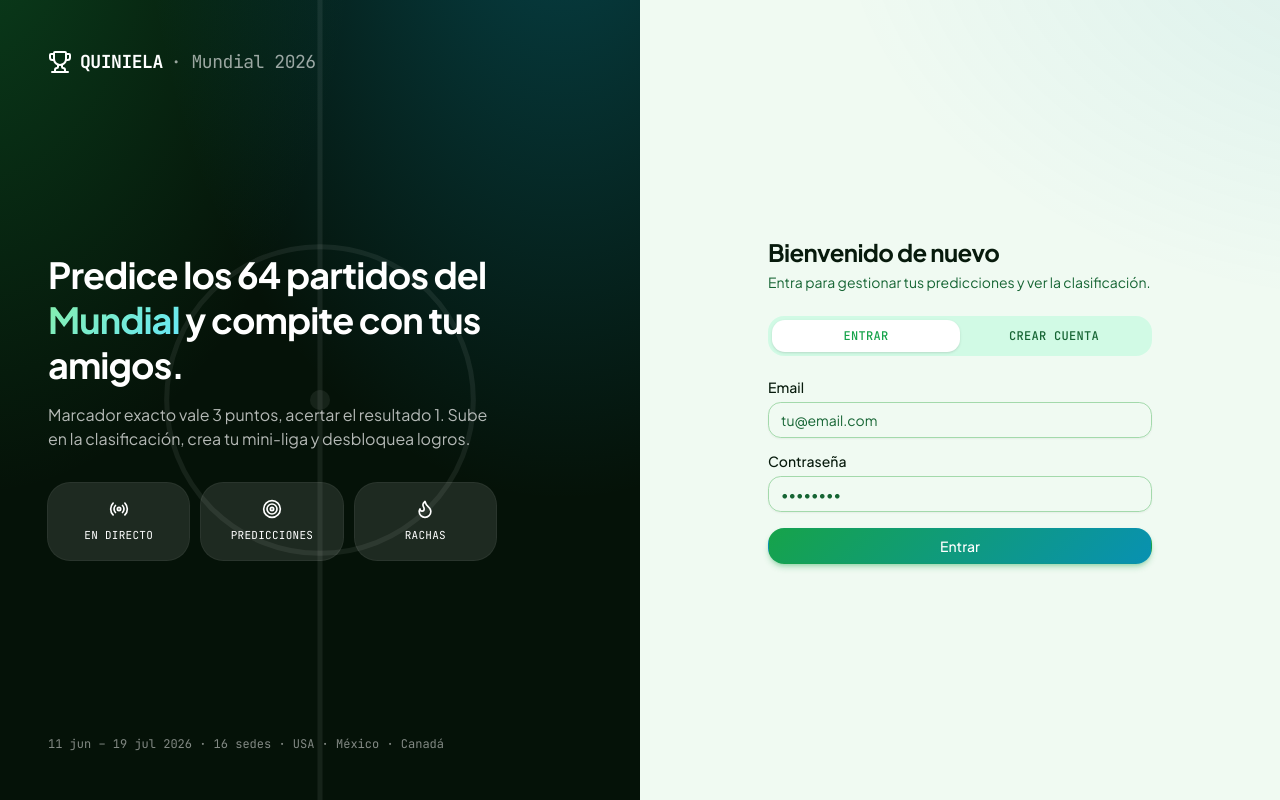
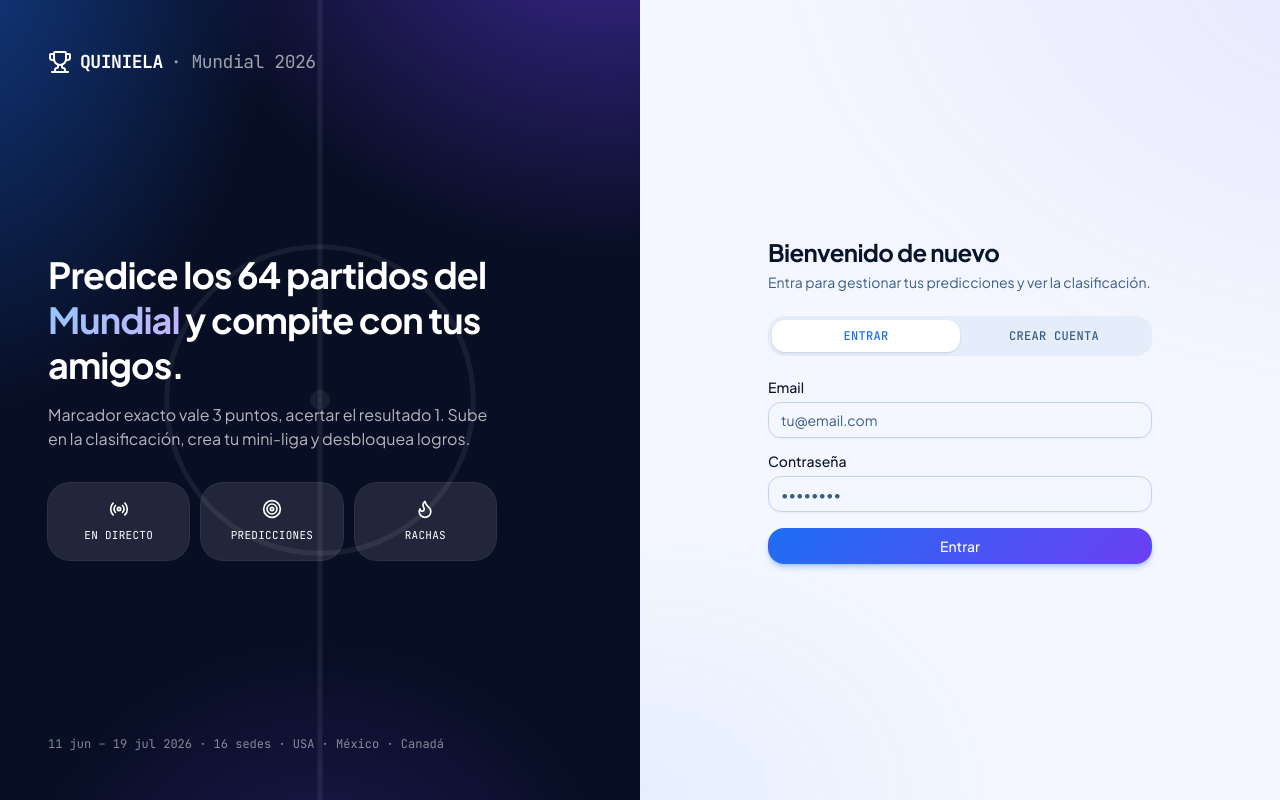
Before and after one commit to gCuadros/world-football-pool, a Next.js app: page /login in a window 1280 px wide. Built offline with nearby package versions, Linux system fonts and the light colour scheme; no server answers.

Commit message:
new ui version

```diff
--- a/src/app/globals.css
+++ b/src/app/globals.css
@@ -60,21 +60,21 @@
 }
 
 :root {
-  /* ── Light mode: "Día de partido" ── */
-  --background: #F0FAF2;
-  --foreground: #071A0C;
+  /* ── Light mode ── */
+  --background: #F4F7FF;
+  --foreground: #08142B;
   --card: #FFFFFF;
-  --card-foreground: #071A0C;
+  --card-foreground: #08142B;
   --popover: #FFFFFF;
-  --popover-foreground: #071A0C;
-  --primary: #16A34A;
+  --popover-foreground: #08142B;
+  --primary: #1D6FF2;
   --primary-foreground: #FFFFFF;
-  --secondary: #DCFCE7;
-  --secondary-foreground: #14532D;
-  --muted: #D1FAE5;
-  --muted-foreground: #166534;
-  --accent: #DCFCE7;
-  --accent-foreground: #16A34A;
+  --secondary: #EAF1FF;
+  --secondary-foreground: #0E2650;
+  --muted: #E5EDFA;
+  --muted-foreground: #3A5C85;
+  --accent: #EAF1FF;
+  --accent-foreground: #1D6FF2;
   --destructive: #DC2626;
   --destructive-foreground: #ffffff;
   --success: #059669;
@@ -83,87 +83,93 @@
   --warning-foreground: #ffffff;
   --live: #E11D38;
   --live-foreground: #ffffff;
-  --border: #A3D9AB;
-  --input: #A3D9AB;
-  --ring: #16A34A;
-  --chart-1: #16A34A;
-  --chart-2: #4ADE80;
-  --chart-3: #86EFAC;
-  --chart-4: #0891B2;
+  --border: #C0D4F0;
+  --input: #C0D4F0;
+  --ring: #1D6FF2;
+  --chart-1: #1D6FF2;
+  --chart-2: #4D8EFF;
+  --chart-3: #7BB8FF;
+  --chart-4: #059669;
   --chart-5: #D97706;
   --radius: 1rem;
-  --sidebar: #F5FBF6;
-  --sidebar-foreground: #071A0C;
-  --sidebar-primary: #16A34A;
+  --sidebar: #EAF1FF;
+  --sidebar-foreground: #08142B;
+  --sidebar-primary: #1D6FF2;
   --sidebar-primary-foreground: #FFFFFF;
-  --sidebar-accent: #DCFCE7;
-  --sidebar-accent-foreground: #16A34A;
-  --sidebar-border: #A3D9AB;
-  --sidebar-ring: #16A34A;
-  --gradient-primary-start: #16A34A;
-  --gradient-primary-end: #0891B2;
+  --sidebar-accent: #EAF1FF;
+  --sidebar-accent-foreground: #1D6FF2;
+  --sidebar-border: #C0D4F0;
+  --sidebar-ring: #1D6FF2;
+  --gradient-primary-start: #1D6FF2;
+  --gradient-primary-end: #6C3FF5;
   --glow-live-ring: rgba(225, 29, 56, 0.22);
   --glow-live-shadow: rgba(225, 29, 56, 0.16);
-  --glow-primary-ring: rgba(22, 163, 74, 0.26);
-  --glow-primary-shadow: rgba(22, 163, 74, 0.18);
-  --shadow-card: 0 1px 3px rgba(0, 50, 15, 0.08), 0 8px 28px -6px rgba(0, 50, 15, 0.12);
-  --shadow-nav: 0 -2px 20px -4px rgba(0, 50, 20, 0.14), 0 -1px 0 0 rgba(0, 60, 20, 0.08);
-  --aurora-glow-1: rgba(22, 163, 74, 0.14);
-  --aurora-glow-2: rgba(8, 145, 178, 0.10);
-  --hero-base: #051208;
+  --glow-primary-ring: rgba(29, 111, 242, 0.26);
+  --glow-primary-shadow: rgba(29, 111, 242, 0.18);
+  --shadow-card: 0 1px 3px rgba(0, 24, 96, 0.07), 0 8px 32px -6px rgba(0, 24, 96, 0.11);
+  --shadow-nav: 0 -2px 24px -4px rgba(0, 20, 80, 0.13), 0 -1px 0 0 rgba(0, 30, 100, 0.07);
+  --aurora-glow-1: rgba(29, 111, 242, 0.12);
+  --aurora-glow-2: rgba(108, 63, 245, 0.09);
+  --hero-base: #080e24;
+  /* Glassmorphism tints */
+  --glass-bg: rgba(255, 255, 255, 0.65);
+  --glass-border: rgba(255, 255, 255, 0.5);
 }
 
 .dark {
-  /* ── Dark mode: "Estadio de noche" ── */
-  --background: #080F09;
-  --foreground: #E4F0E6;
-  --card: #0D1A0E;
-  --card-foreground: #E4F0E6;
-  --popover: #0D1A0E;
-  --popover-foreground: #E4F0E6;
-  --primary: #4ADE80;
-  --primary-foreground: #042008;
-  --secondary: #142816;
-  --secondary-foreground: #7CB887;
-  --muted: #142816;
-  --muted-foreground: #4A7A52;
-  --accent: #142816;
-  --accent-foreground: #4ADE80;
-  --destructive: #FF6B6B;
-  --destructive-foreground: #1a0000;
-  --success: #22C55E;
-  --success-foreground: #042008;
-  --warning: #FACC15;
+  /* ── Dark mode: "Estadio de medianoche" ── */
+  --background: #07090F;
+  --foreground: #F0F4FF;
+  --card: #0C1018;
+  --card-foreground: #F0F4FF;
+  --popover: #0C1018;
+  --popover-foreground: #F0F4FF;
+  --primary: #4D8EFF;
+  --primary-foreground: #F8FAFF;
+  --secondary: #111827;
+  --secondary-foreground: #94A8C4;
+  --muted: #111827;
+  --muted-foreground: #5E7A99;
+  --accent: #111827;
+  --accent-foreground: #4D8EFF;
+  --destructive: #F87171;
+  --destructive-foreground: #1a0606;
+  --success: #00C48C;
+  --success-foreground: #001A12;
+  --warning: #F59E0B;
   --warning-foreground: #1A0F00;
   --live: #FF3B55;
   --live-foreground: #1A0407;
   --border: oklch(1 0 0 / 8%);
   --input: oklch(1 0 0 / 11%);
-  --ring: #4ADE80;
-  --chart-1: #4ADE80;
-  --chart-2: #86EFAC;
-  --chart-3: #BBF7D0;
-  --chart-4: #22C55E;
-  --chart-5: #FACC15;
-  --sidebar: #060D07;
-  --sidebar-foreground: #E4F0E6;
-  --sidebar-primary: #4ADE80;
-  --sidebar-primary-foreground: #042008;
-  --sidebar-accent: #142816;
-  --sidebar-accent-foreground: #4ADE80;
+  --ring: #4D8EFF;
+  --chart-1: #4D8EFF;
+  --chart-2: #7BB8FF;
+  --chart-3: #A9D0FF;
+  --chart-4: #00C48C;
+  --chart-5: #F59E0B;
+  --sidebar: #080A10;
+  --sidebar-foreground: #F0F4FF;
+  --sidebar-primary: #4D8EFF;
+  --sidebar-primary-foreground: #F8FAFF;
+  --sidebar-accent: #111827;
+  --sidebar-accent-foreground: #4D8EFF;
   --sidebar-border: oklch(1 0 0 / 8%);
-  --sidebar-ring: #4ADE80;
-  --gradient-primary-start: #4ADE80;
-  --gradient-primary-end: #06B6D4;
+  --sidebar-ring: #4D8EFF;
+  --gradient-primary-start: #4D8EFF;
+  --gradient-primary-end: #A855F7;
   --glow-live-ring: rgba(255, 59, 85, 0.32);
   --glow-live-shadow: rgba(255, 59, 85, 0.22);
-  --glow-primary-ring: rgba(74, 222, 128, 0.22);
-  --glow-primary-shadow: rgba(74, 222, 128, 0.16);
+  --glow-primary-ring: rgba(77, 142, 255, 0.24);
+  --glow-primary-shadow: rgba(77, 142, 255, 0.18);
   --shadow-card: none;
   --shadow-nav: 0 -12px 40px -8px rgba(0, 0, 0, 0.55);
-  --aurora-glow-1: rgba(74, 222, 128, 0.10);
-  --aurora-glow-2: rgba(6, 182, 212, 0.08);
-  --hero-base: #040C05;
+  --aurora-glow-1: rgba(77, 142, 255, 0.12);
+  --aurora-glow-2: rgba(168, 85, 247, 0.10);
+  --hero-base: #070c1e;
+  /* Glassmorphism tints */
+  --glass-bg: rgba(12, 16, 24, 0.72);
+  --glass-border: rgba(255, 255, 255, 0.07);
 }
 
 @layer base {
@@ -197,8 +203,9 @@
     z-index: -1;
     pointer-events: none;
     background:
-      radial-gradient(60rem 42rem at 110% -12%, var(--aurora-glow-2), transparent 60%),
-      radial-gradient(52rem 38rem at -15% -10%, var(--aurora-glow-1), transparent 55%);
+      radial-gradient(72rem 52rem at 110% -8%, var(--aurora-glow-2), transparent 58%),
+      radial-gradient(64rem 48rem at -18% -6%, var(--aurora-glow-1), transparent 55%),
+      radial-gradient(40rem 30rem at 50% 100%, color-mix(in oklab, var(--aurora-glow-1) 50%, transparent), transparent 60%);
   }
   html {
     @apply font-sans;
@@ -242,12 +249,13 @@
   .bg-primary-gradient {
     background: linear-gradient(135deg, var(--gradient-primary-start) 0%, var(--gradient-primary-end) 100%);
   }
-  /* Panel hero "estadio de noche": navy profundo con glows azul/violeta.
+  /* Panel hero "estadio de noche": negro profundo con glows azul/púrpura vibrantes.
      Texto siempre claro encima (es oscuro también en tema claro). */
   .bg-aurora {
     background:
-      radial-gradient(120% 150% at 88% -20%, color-mix(in oklab, var(--gradient-primary-end) 38%, transparent), transparent 55%),
-      radial-gradient(110% 140% at -5% -15%, color-mix(in oklab, var(--gradient-primary-start) 32%, transparent), transparent 55%),
+      radial-gradient(130% 90% at 95% -15%, color-mix(in oklab, var(--gradient-primary-end) 55%, transparent), transparent 52%),
+      radial-gradient(100% 120% at -8% -10%, color-mix(in oklab, var(--gradient-primary-start) 48%, transparent), transparent 52%),
+      radial-gradient(80% 60% at 50% 115%, color-mix(in oklab, var(--gradient-primary-end) 22%, transparent), transparent 58%),
       var(--hero-base);
   }
   /* Hairline superior: realce sutil del borde de cristal en paneles oscuros. */
@@ -261,9 +269,9 @@
     background-clip: text;
     color: transparent;
   }
-  /* Variante clara del degradado, para titulares sobre .bg-aurora (verde oscuro). */
+  /* Titular sobre panel oscuro: degradado azul-cian vibrante */
   .text-gradient-hero {
-    background: linear-gradient(135deg, #86efac, #67e8f9);
+    background: linear-gradient(135deg, #93c5fd, #c4b5fd);
     -webkit-background-clip: text;
     background-clip: text;
     color: transparent;
@@ -279,6 +287,45 @@
   }
   .shadow-nav {
     box-shadow: var(--shadow-nav);
+  }
+
+  /* ── Gradientes de componentes premium ── */
+
+  /* Hero de partido en vivo: glow rojo central sobre fondo oscuro */
+  .bg-live-hero {
+    background:
+      radial-gradient(ellipse 90% 55% at 50% -5%, color-mix(in oklab, var(--live) 28%, transparent), transparent 60%),
+      radial-gradient(ellipse 60% 40% at 15% 110%, color-mix(in oklab, var(--primary) 18%, transparent), transparent 55%),
+      var(--card);
+  }
+  /* Tint de tarjeta en vivo: gradiente sutil en lista de partidos */
+  .bg-card-live {
+    background: linear-gradient(
+      135deg,
+      color-mix(in oklab, var(--live) 8%, var(--card)) 0%,
+      var(--card) 55%
+    );
+  }
+  /* Glassmorphism: panel translúcido con blur y hairline */
+  .glass {
+    background: var(--glass-bg);
+    backdrop-filter: blur(16px) saturate(180%);
+    -webkit-backdrop-filter: blur(16px) saturate(180%);
+    border: 1px solid var(--glass-border);
+  }
+  /* Card destacada con mesh gradient de marca */
+  .bg-card-featured {
+    background:
+      radial-gradient(ellipse 70% 50% at 90% -10%, color-mix(in oklab, var(--gradient-primary-end) 22%, transparent), transparent 55%),
+      radial-gradient(ellipse 60% 45% at -5% 105%, color-mix(in oklab, var(--gradient-primary-start) 18%, transparent), transparent 55%),
+      var(--card);
+  }
+  /* Borde con degradado de marca (usando background-clip trick) */
+  .border-gradient-primary {
+    background:
+      linear-gradient(var(--card), var(--card)) padding-box,
+      linear-gradient(135deg, var(--gradient-primary-start), var(--gradient-primary-end)) border-box;
+    border: 1px solid transparent;
   }
 
   /* El chrome del shell (topbar/nav/sidebar) recibe su propio
--- a/src/app/layout.tsx
+++ b/src/app/layout.tsx
@@ -44,8 +44,8 @@ export const viewport: Viewport = {
   themeColor: [
     // El claro coincide con --background para que la barra de estado se funda
     // con la app (como una app nativa), no con el azul de marca.
-    { media: "(prefers-color-scheme: light)", color: "#F0FAF2" },
-    { media: "(prefers-color-scheme: dark)", color: "#080F09" },
+    { media: "(prefers-color-scheme: light)", color: "#F4F7FF" },
+    { media: "(prefers-color-scheme: dark)", color: "#07090F" },
   ],
 };
 
--- a/src/components/app/bottom-nav.tsx
+++ b/src/components/app/bottom-nav.tsx
@@ -117,7 +117,7 @@ export function BottomNav({ user }: { user: SidebarUser }) {
                 active && "bg-primary/10 dark:bg-primary/15",
               )}
             >
-              <Icon className={cn("size-5", active && "drop-shadow-[0_0_6px_rgba(22,163,74,0.6)] dark:drop-shadow-[0_0_8px_rgba(74,222,128,0.7)]")} strokeWidth={active ? 2.5 : 1.75} />
+              <Icon className={cn("size-5", active && "drop-shadow-[0_0_6px_rgba(29,111,242,0.55)] dark:drop-shadow-[0_0_8px_rgba(77,142,255,0.65)]")} strokeWidth={active ? 2.5 : 1.75} />
             </span>
             <span className="truncate">{label}</span>
           </Link>
--- a/src/components/dashboard/hero-match.tsx
+++ b/src/components/dashboard/hero-match.tsx
@@ -6,6 +6,7 @@ import { TeamLink } from "@/components/matches/team-link";
 import { ClickCard } from "@/components/ui/click-card";
 import { PitchLines } from "@/components/ui/pitch-lines";
 import { ArrowRight, ChevronRight } from "lucide-react";
+import { cn } from "@/lib/utils";
 
 export function HeroMatch({ match, now }: { match: MatchBase; now?: Date }) {
   const live = match.status === "LIVE";
@@ -22,7 +23,10 @@ export function HeroMatch({ match, now }: { match: MatchBase; now?: Date }) {
     <ClickCard
       href={`/partido/${match.id}`}
       ariaLabel={`${match.homeTeam} contra ${match.awayTeam}`}
-      className="bg-aurora inset-hairline relative block overflow-hidden rounded-3xl p-5 text-white transition-transform hover:-translate-y-0.5 sm:p-6"
+      className={cn(
+        "inset-hairline relative block overflow-hidden rounded-3xl p-5 text-white transition-transform hover:-translate-y-0.5 sm:p-6",
+        live ? "bg-live-hero" : "bg-aurora",
+      )}
     >
       <PitchLines />
       <div className="relative space-y-5">
```
Also changed, not shown: src/components/matches/match-card.tsx (+4 -3 lines).
